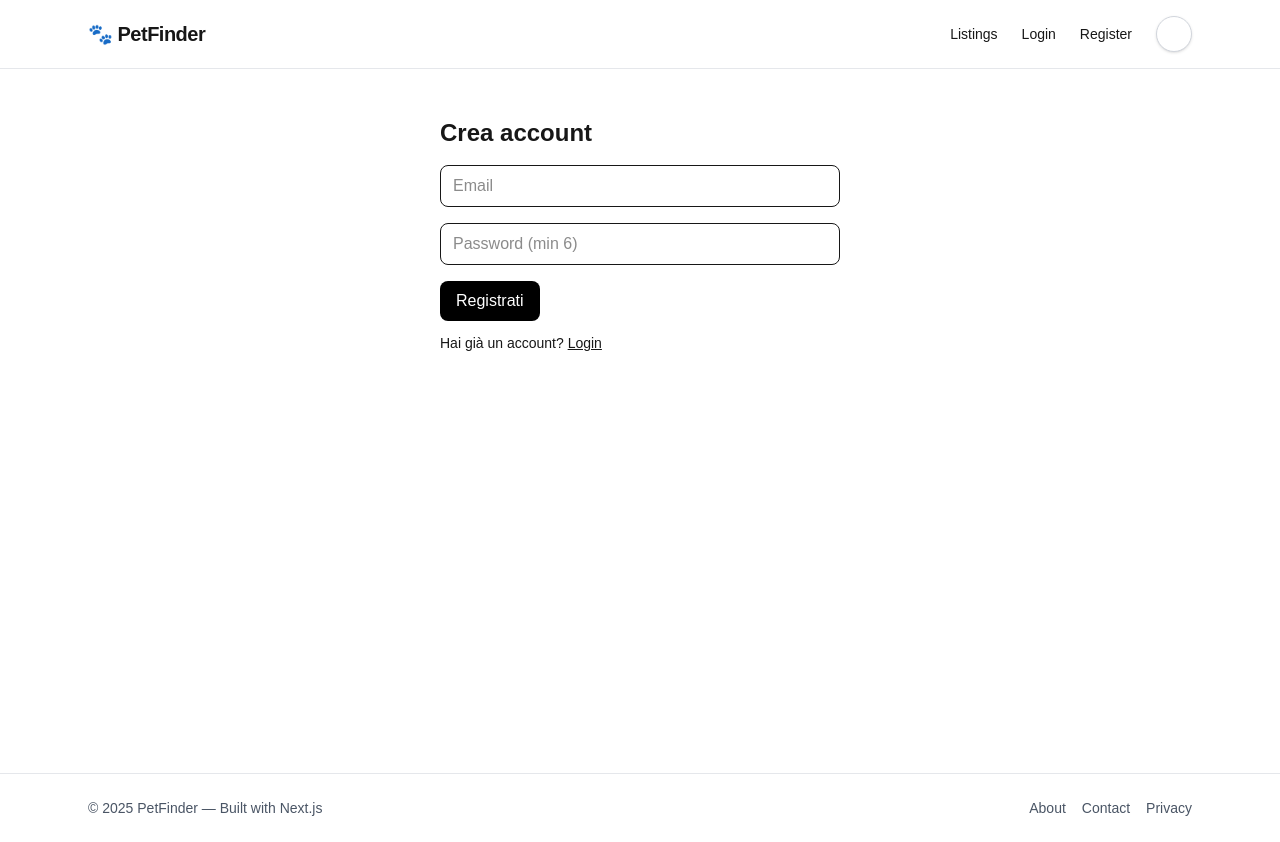
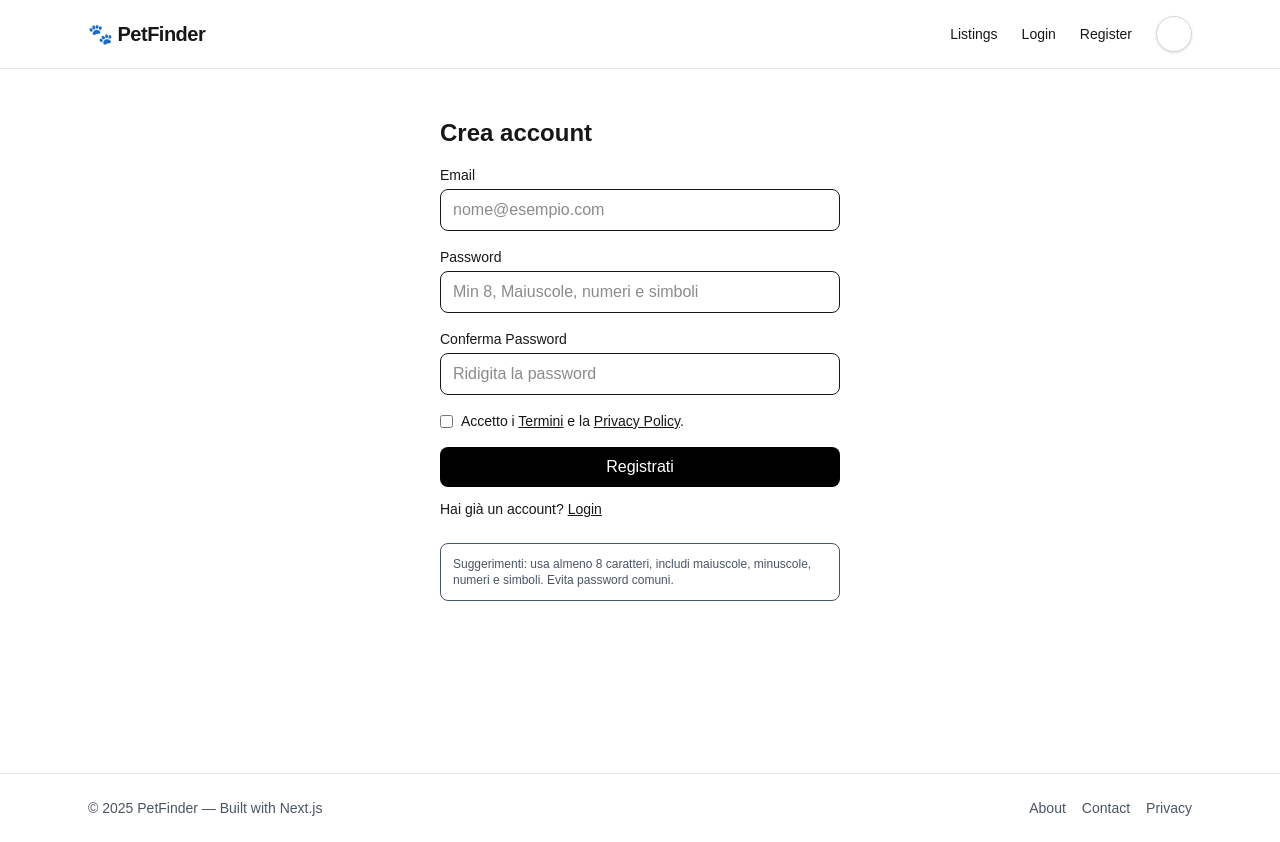
Before and after one commit to simonecontidev/nextjs-petfinder, a Next.js app: page /register in a window 1280 px wide. Built offline with nearby package versions, Linux system fonts and the light colour scheme; no server answers; some icons are missing.

Commit message:
validation register form
Signed-off-by: simonecontidev <barriotropical@gmail.com>

```diff
--- a/src/app/register/page.tsx
+++ b/src/app/register/page.tsx
@@ -1,63 +1,241 @@
+// app/(auth)/register/page.tsx  (adatta il path al tuo progetto)
 import { db } from "@/lib/db";
 import { lucia, pwd } from "@/lib/auth";
 import { redirect } from "next/navigation";
 import { cookies } from "next/headers";
+import { z } from "zod";
 
 export const dynamic = "force-dynamic";
 
+// --- Helpers ---
+function fail(msg: string) {
+  redirect("/register?error=" + encodeURIComponent(msg));
+}
+
+// lista minima di domini “usa e getta” (puoi ampliarla)
+const DISPOSABLE_DOMAINS = new Set([
+  "mailinator.com",
+  "guerrillamail.com",
+  "10minutemail.com",
+  "tempmail.com",
+  "yopmail.com",
+]);
+
+// password comuni da rifiutare (estendi a piacere)
+const COMMON_PASSWORDS = new Set([
+  "password",
+  "123456",
+  "12345678",
+  "qwerty",
+  "abc123",
+  "111111",
+  "123123",
+]);
+
+// schema di validazione con zod
+const RegisterSchema = z.object({
+  email: z
+    .string()
+    .trim()
+    .toLowerCase()
+    .min(1, "Email richiesta")
+    .email("Email non valida")
+    .max(254, "Email troppo lunga"),
+  password: z
+    .string()
+    .min(8, "Password minima 8 caratteri")
+    .max(72, "Password troppo lunga")
+    // almeno 1 minuscola, 1 maiuscola, 1 numero, 1 simbolo
+    .regex(/[a-z]/, "La password deve contenere almeno una lettera minuscola")
+    .regex(/[A-Z]/, "La password deve contenere almeno una lettera maiuscola")
+    .regex(/[0-9]/, "La password deve contenere almeno un numero")
+    .regex(/[^A-Za-z0-9]/, "La password deve contenere almeno un simbolo"),
+  confirmPassword: z.string().min(1, "Conferma password richiesta"),
+  accept: z.literal("on", {
+    errorMap: () => ({ message: "Devi accettare Termini e Privacy" }),
+  }),
+}).superRefine((data, ctx) => {
+  if (data.password !== data.confirmPassword) {
+    ctx.addIssue({
+      code: z.ZodIssueCode.custom,
+      message: "Le password non coincidono",
+      path: ["confirmPassword"],
+    });
+  }
+  if (COMMON_PASSWORDS.has(data.password.toLowerCase())) {
+    ctx.addIssue({
+      code: z.ZodIssueCode.custom,
+      message: "La password scelta è troppo comune",
+      path: ["password"],
+    });
+  }
+  const domain = data.email.split("@")[1] || "";
+  if (DISPOSABLE_DOMAINS.has(domain)) {
+    ctx.addIssue({
+      code: z.ZodIssueCode.custom,
+      message: "Dominio email non accettato",
+      path: ["email"],
+    });
+  }
+});
+
 async function register(formData: FormData) {
   "use server";
-  const email = String(formData.get("email") || "").trim().toLowerCase();
-  const password = String(formData.get("password") || "");
 
-  if (!email || !password || password.length < 6) {
-    redirect("/register?error=" + encodeURIComponent("Password minima 6 caratteri"));
+  // raccogli input dal form
+  const raw = {
+    email: String(formData.get("email") || ""),
+    password: String(formData.get("password") || ""),
+    confirmPassword: String(formData.get("confirmPassword") || ""),
+    accept: String(formData.get("accept") || ""),
+  };
+
+  // valida con zod
+  const parsed = RegisterSchema.safeParse(raw);
+  if (!parsed.success) {
+    // prendi il primo errore “umano”
+    const first = parsed.error.errors[0]?.message || "Dati non validi";
+    fail(first);
   }
 
+  const { email, password } = parsed.data;
+
+  // check esistenza utente
   const existing = await db.user.findUnique({ where: { email } });
   if (existing) {
-    redirect("/register?error=" + encodeURIComponent("Email già registrata"));
+    fail("Email già registrata");
   }
 
+  try {
+    // crea utente + key in transazione
     const user = await db.user.create({
       data: { email },
     });
 
-  // crea key (password) per Lucia
     await db.key.create({
       data: {
         id: `email:${email}`,
         userId: user.id,
         hashedPassword: await pwd.hash(password),
-      primary: true
-    }
+        primary: true,
+      },
     });
 
-  const session = await lucia.createSession(user.id, { });
+    // crea sessione
+    const session = await lucia.createSession(user.id, {});
     const cookie = lucia.createSessionCookie(session.id);
     (await cookies()).set(cookie.name, cookie.value, cookie.attributes);
 
     redirect("/dashboard");
+  } catch (err: any) {
+    // gestisci unique constraint Prisma (in caso di race)
+    if (err?.code === "P2002") {
+      fail("Email già registrata");
+    }
+    console.error("Register error:", err);
+    fail("Registrazione non disponibile, riprova tra poco");
+  }
 }
 
-export default async function RegisterPage({ searchParams }: { searchParams?: { error?: string } }) {
+export default async function RegisterPage({
+  searchParams,
+}: {
+  searchParams?: { error?: string };
+}) {
   const error = searchParams?.error ? decodeURIComponent(searchParams.error) : null;
+
   return (
     <main className="mx-auto max-w-md px-6 py-12">
       <h1 className="text-2xl font-bold mb-4">Crea account</h1>
-      {error && <p className="mb-3 text-sm text-red-600">{error}</p>}
-      <form action={register} className="space-y-4">
-        <input name="email" type="email" required placeholder="Email"
-          className="w-full rounded-lg border px-3 py-2" />
-        <input name="password" type="password" required placeholder="Password (min 6)"
-          className="w-full rounded-lg border px-3 py-2" />
-        <button className="rounded-lg bg-black px-4 py-2 text-white dark:bg-white dark:text-black">
+
+      {error && (
+        <p className="mb-3 rounded-md bg-red-50 px-3 py-2 text-sm text-red-700">
+          {error}
+        </p>
+      )}
+
+      <form action={register} className="space-y-4" noValidate>
+        <div>
+          <label htmlFor="email" className="mb-1 block text-sm font-medium">
+            Email
+          </label>
+          <input
+            id="email"
+            name="email"
+            type="email"
+            inputMode="email"
+            autoComplete="email"
+            required
+            placeholder="nome@esempio.com"
+            className="w-full rounded-lg border px-3 py-2"
+          />
+        </div>
+
+        <div>
+          <label htmlFor="password" className="mb-1 block text-sm font-medium">
+            Password
+          </label>
+          <input
+            id="password"
+            name="password"
+            type="password"
+            autoComplete="new-password"
+            required
+            placeholder="Min 8, Maiuscole, numeri e simboli"
+            className="w-full rounded-lg border px-3 py-2"
+          />
+        </div>
+
+        <div>
+          <label htmlFor="confirmPassword" className="mb-1 block text-sm font-medium">
+            Conferma Password
+          </label>
+          <input
+            id="confirmPassword"
+            name="confirmPassword"
+            type="password"
+            autoComplete="new-password"
+            required
+            placeholder="Ridigita la password"
+            className="w-full rounded-lg border px-3 py-2"
+          />
+        </div>
+
+        <label className="flex items-start gap-2 text-sm">
+          <input
+            name="accept"
+            type="checkbox"
+            className="mt-1"
+            required
+          />
+          <span>
+            Accetto i{" "}
+            <a href="/terms" className="underline" target="_blank" rel="noreferrer">
+              Termini
+            </a>{" "}
+            e la{" "}
+            <a href="/privacy" className="underline" target="_blank" rel="noreferrer">
+              Privacy Policy
+            </a>
+            .
+          </span>
+        </label>
+
+        <button
+          className="w-full rounded-lg bg-black px-4 py-2 text-white dark:bg-white dark:text-black"
+        >
           Registrati
         </button>
       </form>
+
       <p className="mt-3 text-sm">
         Hai già un account? <a href="/login" className="underline">Login</a>
       </p>
+
+      {/* Suggerimenti password */}
+      <div className="mt-6 rounded-lg border p-3 text-xs text-gray-600">
+        Suggerimenti: usa almeno 8 caratteri, includi maiuscole, minuscole, numeri e simboli. Evita password comuni.
+      </div>
     </main>
   );
 }
```
Also changed, not shown: 1 other file (tests, documents, lock files or other folders). Lines whose indentation alone changed are shown as unchanged.
